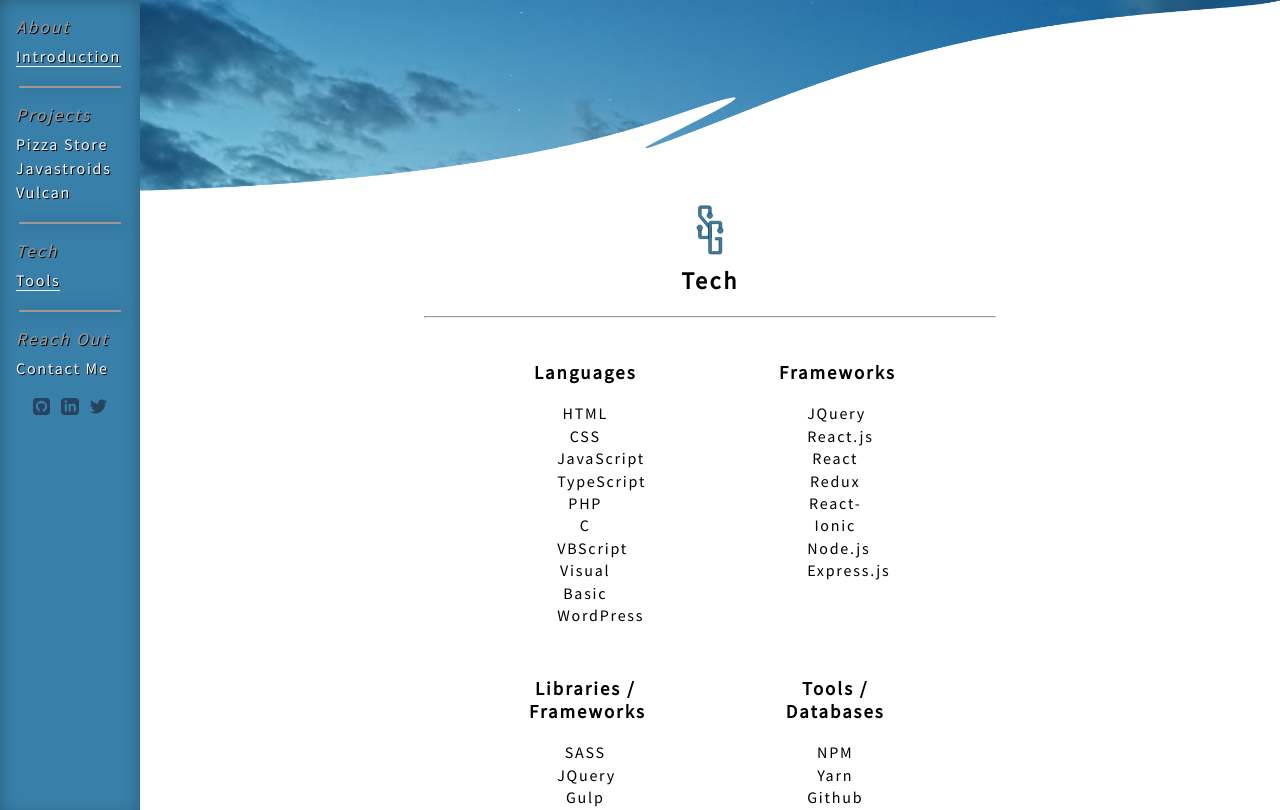
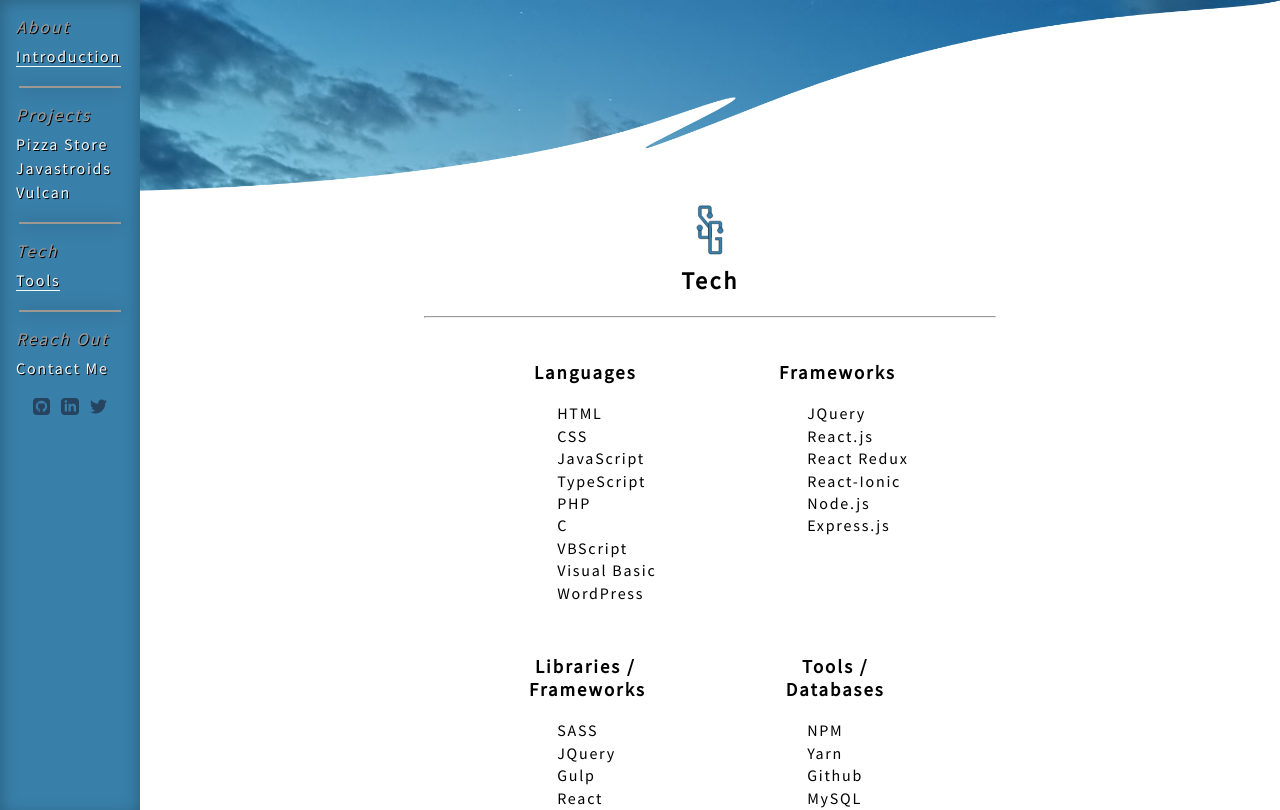
Before and after one commit to stevecodeguy/portfolio, a React (Create React App) app in the folder frontend/: page /tools in a window 1280 px wide. Shown: the top 810 px of the page. Built offline with nearby package versions, Linux system fonts and the light colour scheme.

Commit message:
Aligned Tech Tool text and fixed each to one line.

```diff
--- a/frontend/src/Routes/Tech/Tech.css
+++ b/frontend/src/Routes/Tech/Tech.css
@@ -16,7 +16,8 @@
 }
 
 .techWrap div p {
-    text-align: center;
+    text-align: left;
+    width: 175px;
 }
 
 .fadeIn1,
--- a/frontend/src/Routes/Tech/Tech.js
+++ b/frontend/src/Routes/Tech/Tech.js
@@ -10,17 +10,15 @@ export default function Tech() {
             <div className='techWrap'>
                 <div className='fadeIn1'>
                     <h3>Languages</h3>
-                    <p>
-                        HTML<br/>
-                        CSS<br/>
-                        JavaScript<br/>
-                        TypeScript<br/>
-                        PHP<br/>
-                        C<br/>
-                        VBScript<br/>
-                        Visual Basic<br/>
-                        WordPress
-                    </p>
+                    <p>HTML</p>
+                    <p>CSS</p>
+                    <p>JavaScript</p>
+                    <p>TypeScript</p>
+                    <p>PHP</p>
+                    <p>C</p>
+                    <p>VBScript</p>
+                    <p>Visual Basic</p>
+                    <p>WordPress</p>
                 </div>
                 <div className='fadeIn2'>
                     <h3>Frameworks</h3>
```
